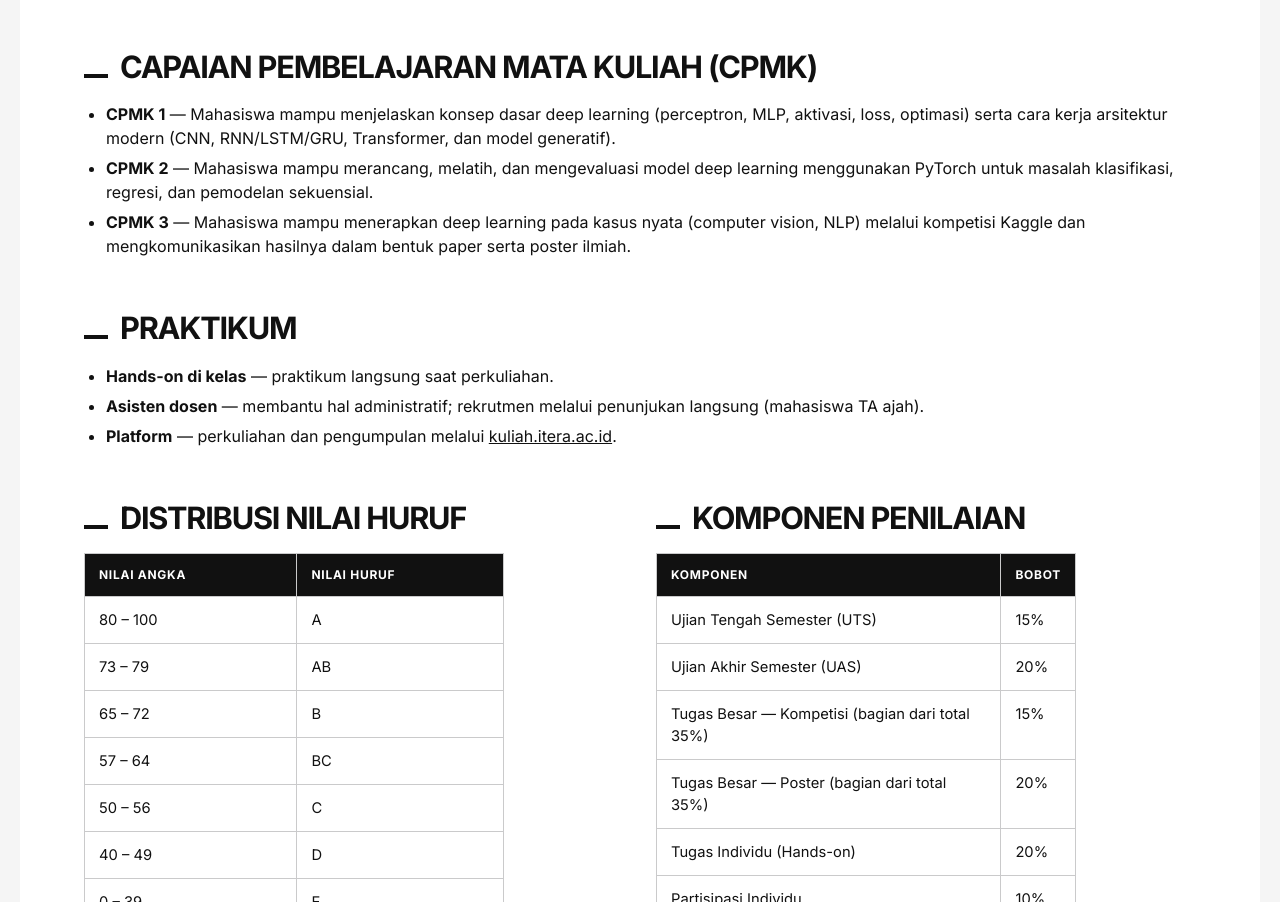
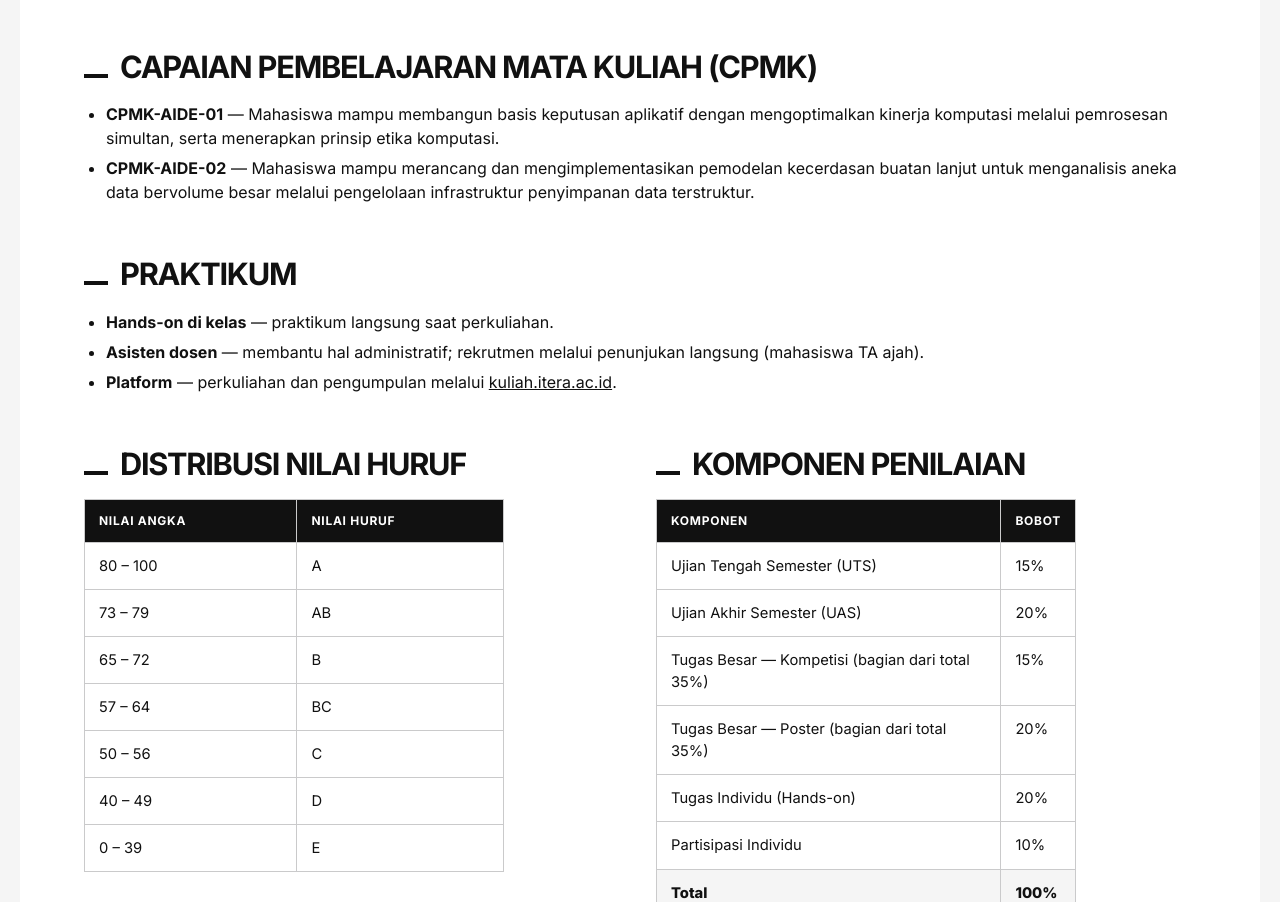
Before and after one commit to informatika-itera/deep-learning-IF25-40401, a website built with Vite: page index.html in a window 1280 px wide. Shown: the part 985-1887 px from the top of the page. Built offline with nearby package versions, Linux system fonts and the light colour scheme.

Commit message:
Perbarui CPMK RPS sesuai AIDE

```diff
--- a/index.html
+++ b/index.html
@@ -48,9 +48,8 @@
         <section class="rps-public-section">
           <h2>Capaian Pembelajaran Mata Kuliah (CPMK)</h2>
           <ul>
-            <li><strong>CPMK 1</strong> — Mahasiswa mampu menjelaskan konsep dasar deep learning (perceptron, MLP, aktivasi, loss, optimasi) serta cara kerja arsitektur modern (CNN, RNN/LSTM/GRU, Transformer, dan model generatif).</li>
-            <li><strong>CPMK 2</strong> — Mahasiswa mampu merancang, melatih, dan mengevaluasi model deep learning menggunakan PyTorch untuk masalah klasifikasi, regresi, dan pemodelan sekuensial.</li>
-            <li><strong>CPMK 3</strong> — Mahasiswa mampu menerapkan deep learning pada kasus nyata (computer vision, NLP) melalui kompetisi Kaggle dan mengkomunikasikan hasilnya dalam bentuk paper serta poster ilmiah.</li>
+            <li><strong>CPMK-AIDE-01</strong> — Mahasiswa mampu membangun basis keputusan aplikatif dengan mengoptimalkan kinerja komputasi melalui pemrosesan simultan, serta menerapkan prinsip etika komputasi.</li>
+            <li><strong>CPMK-AIDE-02</strong> — Mahasiswa mampu merancang dan mengimplementasikan pemodelan kecerdasan buatan lanjut untuk menganalisis aneka data bervolume besar melalui pengelolaan infrastruktur penyimpanan data terstruktur.</li>
           </ul>
         </section>
 
```
